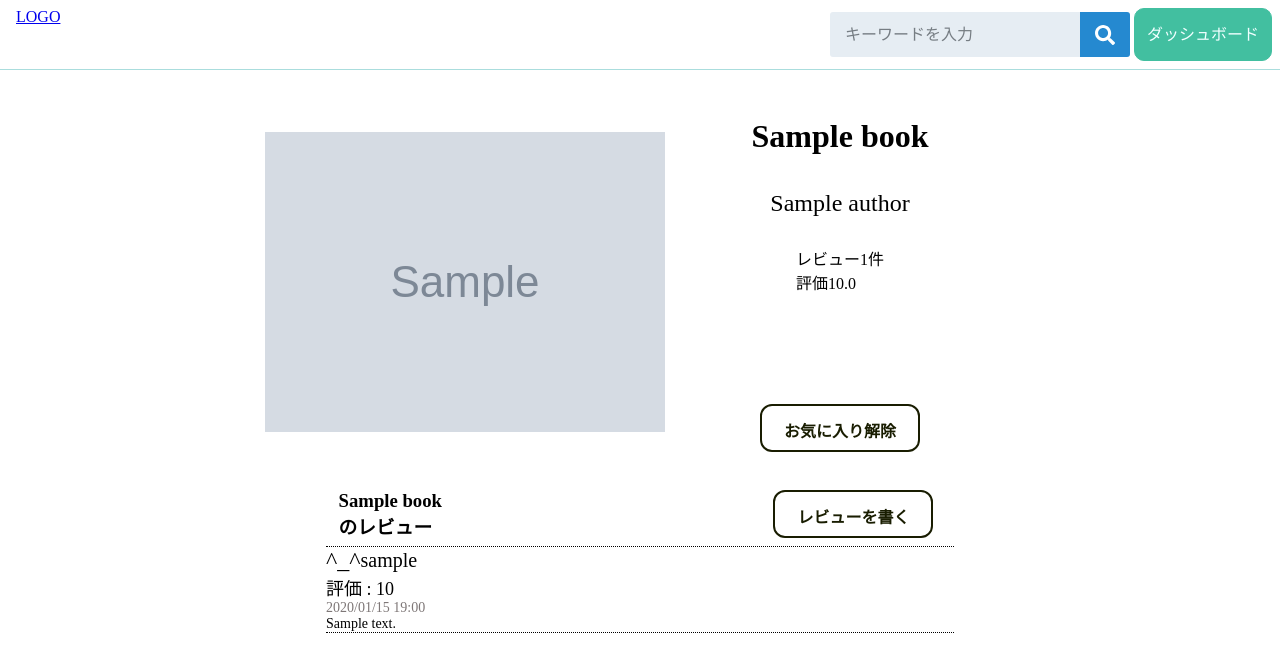
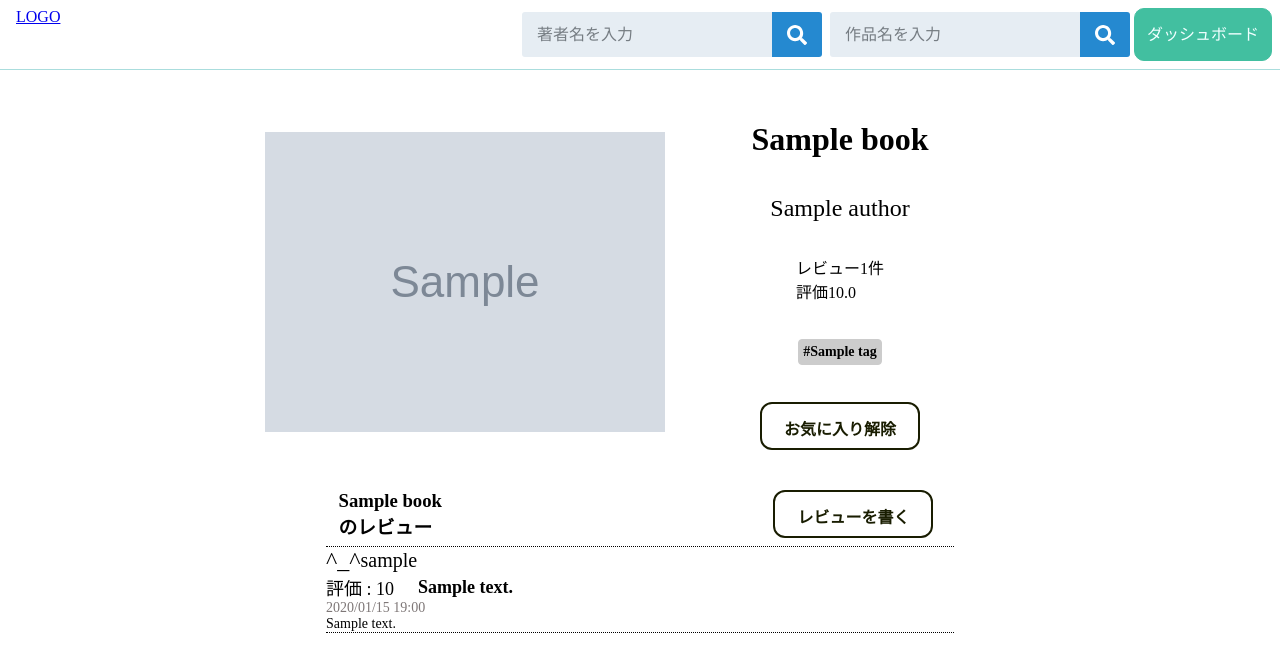
Before and after one commit to kazuzuz/book-managament, a Django app: page /1/ in a window 1280 px wide. Shown: the top 672 px of the page. Run offline with Django 4.2, Linux system fonts and the light colour scheme; a user stored in the database is signed in; tables that the repository leaves empty hold one stand-in row (values such as "Sample post"); grey boxes marked "Sample" are stand-in pictures; some libraries are stand-ins or nearby versions.

Commit message:
著者検索、タグ検索機能の追加

```diff
--- a/book/admin.py
+++ b/book/admin.py
@@ -1,8 +1,10 @@
 from django.contrib import admin
 
-from book.models import Book, Review
+from book.models import Book, Review, Author, Tag
 from authentication.models import Account
 # Register your models here.
 admin.site.register(Book)
 admin.site.register(Review)
 admin.site.register(Account)
+admin.site.register(Author)
+admin.site.register(Tag)
--- a/book/forms.py
+++ b/book/forms.py
@@ -8,7 +8,9 @@ class ReviewForm(forms.Form):
                                   widget=forms.Textarea(attrs={'rows': 10,
                                                                'cols': 50,
                                                                'class': 'custom-textarea'}))
-    score = forms.IntegerField(max_value=5)
+    score = forms.IntegerField(max_value=5, min_value=0)
+
+    review_title = forms.CharField(max_length=256)
 
     def clean_review_text(self):
         review_text = self.cleaned_data.get("review_text")
--- a/book/models.py
+++ b/book/models.py
@@ -11,6 +11,11 @@ class Author(models.Model):
     def __str__(self):
         return f"{self.name}"
 
+class Tag(models.Model):
+    name = models.CharField(max_length= 256)
+    def __str__(self):
+        return f"{self.name}"
+
 
 # TODO 紐付け方を考える
 class Book(models.Model):
@@ -19,6 +24,7 @@ class Book(models.Model):
     author = models.ForeignKey(Author, on_delete=models.CASCADE, null=True, blank=True)
     image = models.ImageField(upload_to='images/book', null=True, blank=True)
     favorite_by = models.ManyToManyField(Account, blank=True)
+    tag = models.ManyToManyField(Tag, blank=True)
     def __str__(self):
         return f"[{self.author}] {self.title}"
 
@@ -28,6 +34,7 @@ class Review(models.Model):
     book = models.ForeignKey(Book, on_delete=models.CASCADE)
     review_text = models.CharField(max_length=256, blank=True)
     score = models.IntegerField(default=0)
+    review_title = models.CharField(max_length=256, blank=True)
 
     reviewer = models.ForeignKey(
         Account, on_delete=models.CASCADE, null=True, blank=True
--- a/book/static/css/pages/detail.css
+++ b/book/static/css/pages/detail.css
@@ -45,7 +45,6 @@
     border-radius: 12px;
     width: 160px;
     height: 48px;
-    margin-top: 80px;
 
 }
 .btn3 {
@@ -148,7 +147,10 @@
 .detail-review-form_1st_row{
     display: flex;
     align-items: center;
-
+}
+.detail-review-form_2nd_row{
+    display: flex;
+    align-items: center;
 }
 .detail-review-form_icon{
     font-size: 24px;
@@ -167,3 +169,28 @@
     display: flex;
     justify-content: space-between;
 }
+.modal_btn-area{
+    display: flex;
+    justify-content: center;
+}
+.detail-review-form_title{
+    font-size: 18px;
+    font-weight: 600;
+    padding-left: 24px;
+}
+.detail-form_book_tag-area{
+    display: flex;
+    justify-content: space-around;
+    width: 100%;
+}
+.detail-form_book_tag{
+    font-size: 14px;
+    font-weight: 600;
+    padding: 4px;
+    border: 1px solid #ccc;
+    border-radius: 4px;
+    margin: 4px;
+    background-color: #ccc;
+    color: #000;
+    text-decoration: none;
+}
--- a/book/static/css/pages/home.css
+++ b/book/static/css/pages/home.css
@@ -17,6 +17,7 @@ body {
     margin: 8px;
 }
 .card{
+    background-color: white;
     width: 250px;
     height: 400px;
     padding: 24px;
@@ -59,6 +60,7 @@ body {
 .line-with-text {
     display: flex;
     align-items: center;
+    background-color: white;
 }
 .line {
     flex-grow: 1;
--- a/book/templates/base.html
+++ b/book/templates/base.html
@@ -33,9 +33,15 @@
         {% comment %} ログイン時はダッシュボードへ {% endcomment %}
         {% if user.is_authenticated %}
             <div class="navigation-container">
+                <form action="{% url 'author_search' %}" class="search-form-005">
+                    <label>
+                        <input type="text"  name="search_word" placeholder="著者名を入力">
+                    </label>
+                    <button type="submit" aria-label="検索"></button>
+                </form>
                 <form action="{% url 'search' %}" class="search-form-005">
                     <label>
-                        <input type="text"  name="search_word" placeholder="キーワードを入力">
+                        <input type="text"  name="search_word" placeholder="作品名を入力">
                     </label>
                     <button type="submit" aria-label="検索"></button>
                 </form>
@@ -43,6 +49,12 @@
             </div>
         {% else %}
             <div class="navigation-container">
+                <form action="{% url 'author_search' %}" class="search-form-005">
+                    <label>
+                        <input type="text"  name="search_word" placeholder="著者名を入力">
+                    </label>
+                    <button type="submit" aria-label="検索"></button>
+                </form>
                 <form action="{% url 'search' %}" class="search-form-005">
                     <label>
                         <input type="text"  name="search_word" placeholder="キーワードを入力">
--- a/book/templates/detail.html
+++ b/book/templates/detail.html
@@ -25,6 +25,11 @@
                     <div class="detail-form_book_review-info">
                         <div>レビュー{{review_num}}件</div>
                         <div>評価{{score_ave}}</div>
+                    </div>
+                    <div class="detail-form_book_tag-area">
+                            {% for tag in book.tag.all %}
+                            <a href="{% url 'tag_search' %}?tag_name={{ tag.name }}" class="detail-form_book_tag">#{{ tag.name }}</a>
+                            {% endfor %}
                     </div>
 
 
@@ -56,9 +61,9 @@
                         <div class="detail-review-form_icon">^_^</div>
                         <div class="detail-review-form_username">{{review.reviewer.username}}</div>
                     </div>
-                    <div class="detail-review-form_1st_row">
+                    <div class="detail-review-form_2nd_row">
                         <div class="detail-review-form_score">評価 : {{review.score}}</div>
-                        <div class="detail-review-form_title"></div>
+                        <div class="detail-review-form_title">{{review.review_title}}</div>
                     </div>
                     <div class="detail-review-form_date">{{ review.created_at|date:"Y/m/d H:i" }}</div>
                     <div class="detail-review-form_content">{{review.review_text}}</div>
@@ -74,11 +79,6 @@
     <p>
         {% if error_message %}<p><strong>{{ error_message }}</strong></p>{% endif %}
 
-    {% comment %} {% for key, errors in form.errors.items %}
-        {% for error in errors %}
-            <p><strong>{{ error }}</strong></p>
-        {% endfor %}
-    {% endfor %} {% endcomment %}
 
 
     <div class="modal-background" id="modal" style="display: none;">
@@ -93,15 +93,16 @@
                         <td class="table_item">作品の評価</td><td>{{form.score}}</td>
                         </tr>
                         <tr>
-                        <td class="table_item">レビューのタイトル</td><td></td>
+                        <td class="table_item">レビューのタイトル</td><td>{{form.review_title}}</td>
                         </tr>
                         <tr>
                         <td class="table_item">レビューの内容</td><td class="table_item2">{{form.review_text}}</td>
                         </tr>
                     </table>
                 </div>
-
+                <div class="modal_btn-area">
                     <input type="submit" value="投稿" class="btn3" id="closeModalBtn">
+                </div>
                 </form>
         </div>
     </div>
--- a/book/views.py
+++ b/book/views.py
@@ -34,13 +34,14 @@ def detail(request, book_id):
         favorite_book_list = user.book_set.all()
         try:
             review = Review.objects.get(book=book, reviewer=user)
-            initial_values = {"score" : review.score, "review_text": review.review_text}
+            initial_values = {"score" : review.score, "review_text": review.review_text, "review_title": review.review_title}
         except:
-            initial_values = {"score" : None, "review_text": None}
+            initial_values = {"score" : None, "review_text": None, "review_title": None}
     else:
-        initial_values = {"score" : None, "review_text": None}
+        initial_values = {"score" : None, "review_text": None, "review_title": None}
         favorite_book_list = []
     form = ReviewForm(initial=initial_values)
+
 
     context ={
         "book": book,
@@ -60,12 +61,13 @@ def review(request, book_id):
             if form.is_valid():
                 review_text = form.cleaned_data['review_text']
                 score = form.cleaned_data['score']
+                review_title = form.cleaned_data['review_title']
                 reviewer = request.user
                 review, created = Review.objects.update_or_create(
                     reviewer = reviewer,
 
                     defaults={
-                        'book': book,'review_text': review_text,'score': score,'reviewer': reviewer
+                        'book': book,'review_text': review_text,'score': score,'reviewer': reviewer,'review_title': review_title
                     }
                 )
                 return HttpResponseRedirect(reverse("book:detail", args=[book_id]))
--- a/search/urls.py
+++ b/search/urls.py
@@ -4,4 +4,6 @@ from . import views
 
 urlpatterns =[
     path("search", views.search, name="search"),
+    path("author_search", views.author_search, name="author_search"),
+    path("tag_search", views.tag_search, name="tag_search"),
 ]
```
Also changed, not shown: search/templates/author_search_result.html (added, +49 -0 lines), search/templates/tag_search_result.html (added, +49 -0 lines), search/views.py (+46 -1 lines), book/migrations/0017_review_review_title.py (added), book/migrations/0018_tag_book_tag.py (added), book/migrations/0019_alter_book_tag.py (added), book/static/css/pages/author_search_result.css (added).
